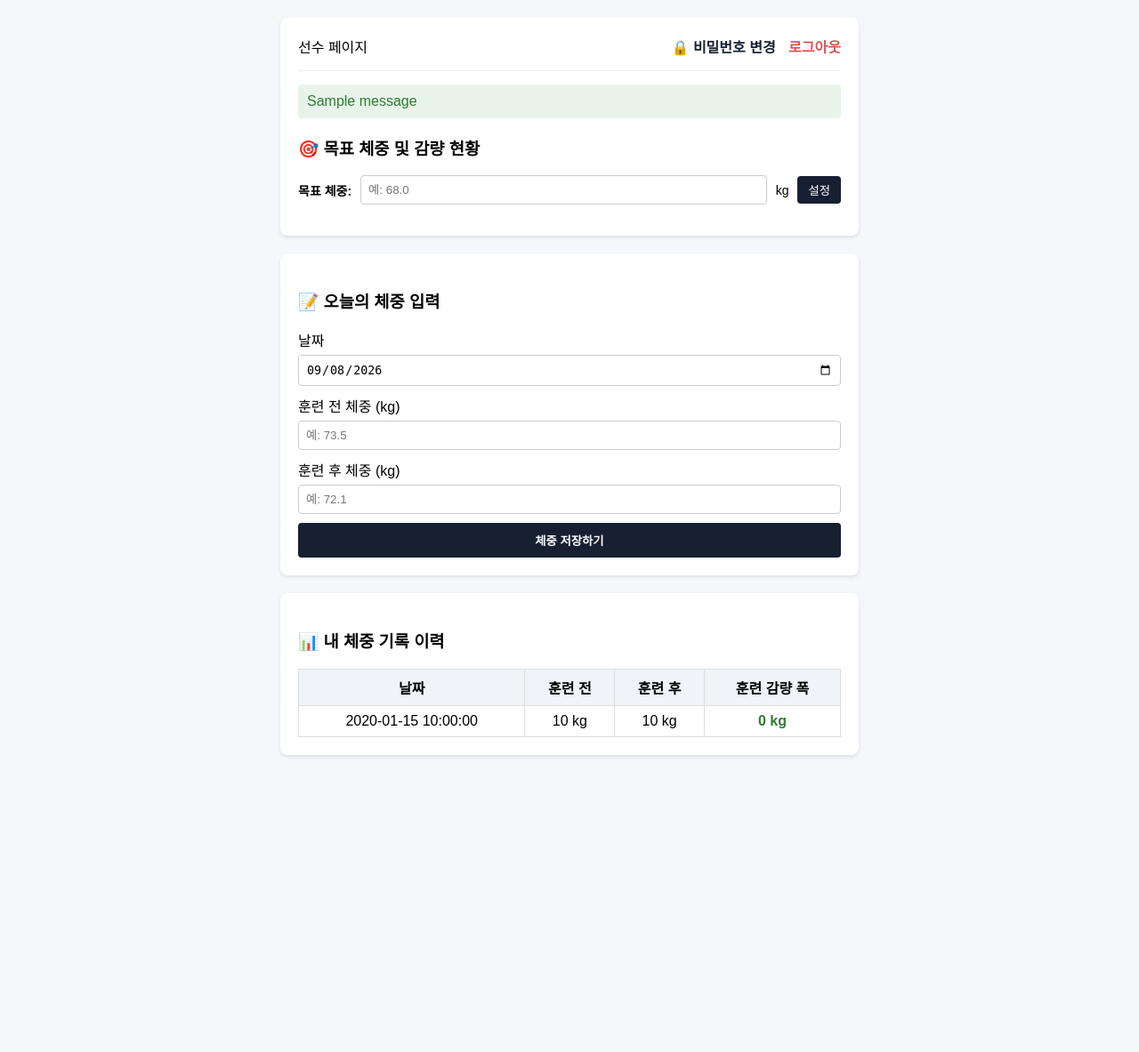
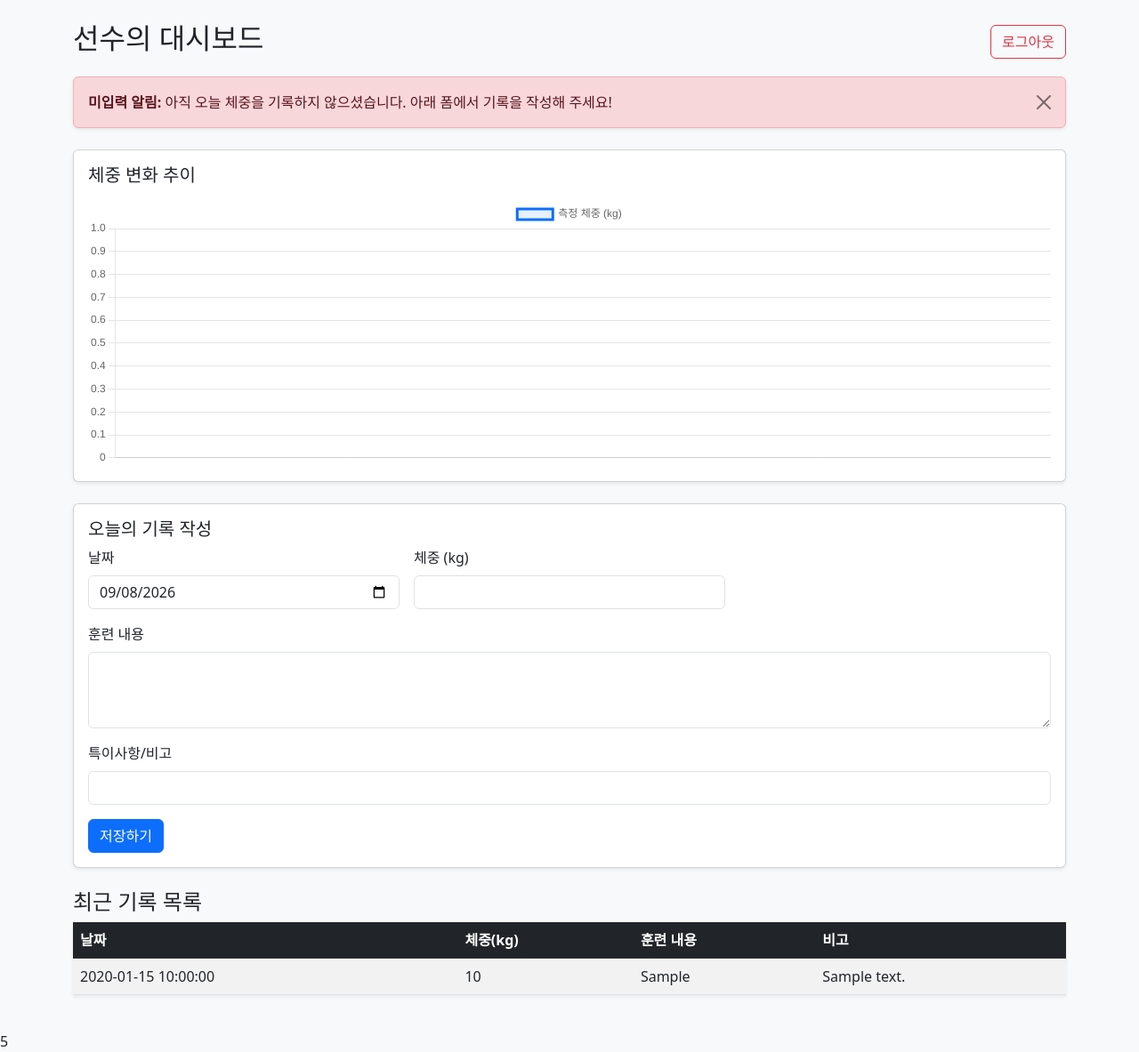
Before and after one commit to Misokim12/weight-tracker, a Python web app: template templates/index.html in a window 1280 px wide. Shown: the whole page at 89% size. Before the commit the page ends 851 px from the top, so only its background shows below. Run offline with Jinja, Linux system fonts and the light colour scheme; the template is opened without the code that fills it: most values are stand-ins (such as "Sample title", 1, 10 or a date in 2020); one stand-in notice (Sample message) is shown.

Commit message:
Update index.html

```diff
--- a/templates/index.html
+++ b/templates/index.html
@@ -2,152 +2,136 @@
 <html lang="ko">
 <head>
 <meta charset="UTF-8">
-    <meta name="viewport" content="width=device-width, initial-scale=1.0">
-    <title>선수 체중 기록 시스템</title>
-    <style>
-        body { font-family: sans-serif; padding: 20px; max-width: 650px; margin: 0 auto; background-color: #f5f7fb; }
-        .card { background: white; padding: 20px; border-radius: 8px; box-shadow: 0 2px 4px rgba(0,0,0,0.1); margin-bottom: 20px; }
-        .nav { display: flex; justify-content: space-between; align-items: center; border-bottom: 1px solid #eee; padding-bottom: 15px; margin-bottom: 15px; }
-        a { color: #172033; text-decoration: none; font-weight: bold; margin-left: 10px; }
-
-        /* 감량 요약 카드 스타일 */
-        .summary-grid { display: grid; grid-template-columns: 1fr 1fr 1fr; gap: 10px; text-align: center; margin-top: 15px; }
-        .stat-box { background: #f8f9fa; padding: 12px; border-radius: 6px; border: 1px solid #e9ecef; }
-        .stat-label { font-size: 12px; color: #6c757d; margin-bottom: 5px; }
-        .stat-val { font-size: 18px; font-weight: bold; color: #172033; }
-
-        /* 프로그레스 바 */
-        .progress-container { width: 100%; background-color: #e9ecef; border-radius: 10px; height: 12px; margin-top: 15px; overflow: hidden; }
-        .progress-bar { height: 100%; background-color: #2e7d32; border-radius: 10px; transition: width 0.3s ease; }
-
-        table { width: 100%; border-collapse: collapse; margin-top: 10px; }
-        th, td { border: 1px solid #ddd; padding: 8px; text-align: center; }
-        th { background-color: #f0f4f8; }
-        input[type="number"], input[type="date"] { width: 100%; padding: 8px; box-sizing: border-box; margin-top: 5px; margin-bottom: 10px; border: 1px solid #ccc; border-radius: 4px; }
-        .btn { width: 100%; padding: 10px; background: #172033; color: white; border: none; border-radius: 4px; cursor: pointer; font-weight: bold; }
-        .btn-sm { padding: 6px 12px; background: #172033; color: white; border: none; border-radius: 4px; cursor: pointer; }
-        .msg { background: #e8f4ea; color: #2e7d32; padding: 10px; border-radius: 4px; margin-bottom: 15px; }
-    </style>
+<title>체중 및 훈련일지 기록</title>
+<link href="https://cdn.jsdelivr.net/npm/bootstrap@5.3.0/dist/css/bootstrap.min.css" rel="stylesheet">
+<script src="https://cdn.jsdelivr.net/npm/chart.js"></script>
 </head>
-<body>
-    <div class="card">
-        <div class="nav">
-            <div><strong>{{ current_user.name }}</strong> 선수 페이지</div>
-            <div>
-                <a href="{{ url_for('change_password') }}">🔒 비밀번호 변경</a>
-                <a href="{{ url_for('logout') }}" style="color:#d9534f;">로그아웃</a>
+<body class="bg-light">
+<div class="container py-4">
+<div class="d-flex justify-content-between align-items-center mb-3">
+<h2>{{ current_user.name }} 선수의 대시보드</h2>
+<a href="{{ url_for('logout') }}" class="btn btn-outline-danger">로그아웃</a>
 </div>
+<!-- Today Record Alert (체중 미입력 경고 바) -->
+{% if not has_today_record %}
+<div class="alert alert-danger alert-dismissible fade show shadow-sm mb-4" role="alert">
+<strong> 미입력 알림:</strong> 아직 오늘 체중을 기록하지 않으셨습니다. 아래 폼에서 기록을 작성해 주세요!
+<button type="button" class="btn-close" data-bs-dismiss="alert" aria-label="Close"></button>
+</div>
+{% else %}
+<div class="alert alert-success alert-dismissible fade show shadow-sm mb-4" role="alert">
+<strong> 기록 완료:</strong> 오늘 체중 측정이 이미 완료되었습니다.
+<button type="button" class="btn-close" data-bs-dismiss="alert" aria-label="Close"></button>
 </div>
 
-        {% with messages = get_flashed_messages(with_categories=true) %}
-          {% if messages %}
-            {% for category, message in messages %}
-              <div class="msg">{{ message }}</div>
-            {% endfor %}
+4
+
 {% endif %}
-        {% endwith %}
-
-        <!-- 목표 체중 및 감량 달성도 요약 -->
-        <h3>🎯 목표 체중 및 감량 현황</h3>
-        <form action="{{ url_for('set_target_weight') }}" method="POST" style="display:flex; gap:10px; align-items:center; margin-bottom: 15px;">
-            <label style="font-size:14px; white-space:nowrap;"><strong>목표 체중:</strong></label>
-            <input type="number" step="0.1" name="target_weight" placeholder="예: 68.0" value="{{ current_user.target_weight if current_user.target_weight else '' }}" style="margin:0;" required>
-            <span style="font-size:14px;">kg</span>
-            <button type="submit" class="btn-sm" style="white-space:nowrap;">설정</button>
-        </form>
-
-        {% if current_user.target_weight %}
-        <div class="summary-grid">
-            <div class="stat-box">
-                <div class="stat-label">현재 체중</div>
-                <div class="stat-val">{{ latest_weight if latest_weight else '-' }} kg</div>
-            </div>
-            <div class="stat-box">
-                <div class="stat-label">목표 체중</div>
-                <div class="stat-val" style="color:#2e7d32;">{{ current_user.target_weight }} kg</div>
-            </div>
-            <div class="stat-box">
-                <div class="stat-label">목표까지 남은 체중</div>
-                <div class="stat-val" style="color: {% if remaining_weight and remaining_weight <= 0 %}#2e7d32{% else %}#d9534f{% endif %};">
-                    {% if remaining_weight is not none %}
-                        {% if remaining_weight <= 0 %}
-                            목표 달성! 🎉
-                        {% else %}
-                            -{{ remaining_weight }} kg
-                        {% endif %}
-                    {% else %}
-                        -
-                    {% endif %}
+<!-- 체중 변화 그래프 카드 -->
+<div class="card mb-4 shadow-sm">
+<div class="card-body">
+<h5 class="card-title mb-3"> 체중 변화 추이</h5>
+<div style="position: relative; height: 300px; width: 100%;">
+<canvas id="weightChart"></canvas>
 </div>
 </div>
 </div>
-
-        <div style="margin-top:15px; font-size:13px; color:#555; display:flex; justify-content:space-between;">
-            <span>목표 달성률</span>
-            <span><strong>{{ progress_pct }}%</strong></span>
+<!-- 오늘 기록 작성 폼 -->
+<div class="card mb-4 shadow-sm">
+<div class="card-body">
+<h5 class="card-title">오늘의 기록 작성</h5>
+<form action="{{ url_for('athlete_dashboard') }}" method="POST">
+<div class="row g-3">
+<div class="col-md-4">
+<label class="form-label">날짜</label>
+<input type="date" name="date" class="form-control" required>
 </div>
-        <div class="progress-container">
-            <div class="progress-bar" style="width: {{ progress_pct }}%;"></div>
+<div class="col-md-4">
+<label class="form-label">체중 (kg)</label>
+<input type="number" step="0.1" name="weight" class="form-control" required>
 </div>
-        {% endif %}
+<div class="col-md-12">
+<label class="form-label">훈련 내용</label>
+<textarea name="training_log" class="form-control" rows="3"></textarea>
 </div>
-
-    <!-- 오늘 체중 기록 입력 -->
-    <div class="card">
-        <h3>📝 오늘의 체중 입력</h3>
-        <form action="{{ url_for('record_weight') }}" method="POST">
-            <label>날짜</label>
-            <input type="date" name="date" required id="today-date">
-
-            <label>훈련 전 체중 (kg)</label>
-            <input type="number" step="0.1" name="weight_before" placeholder="예: 73.5">
-
-            <label>훈련 후 체중 (kg)</label>
-            <input type="number" step="0.1" name="weight_after" placeholder="예: 72.1">
-
-            <button type="submit" class="btn">체중 저장하기</button>
+<div class="col-md-12">
+<label class="form-label">특이사항/비고</label>
+<input type="text" name="notes" class="form-control">
+</div>
+</div>
+<button type="submit" class="btn btn-primary mt-3">저장하기</button>
 </form>
 </div>
-
-    <!-- 과거 기록 표 -->
-    <div class="card">
-        <h3>📊 내 체중 기록 이력</h3>
-        <table>
-            <thead>
+</div>
+<!-- 최근 기록 테이블 -->
+<h4 class="mb-2">최근 기록 목록</h4>
+<table class="table table-striped table-hover bg-white shadow-sm">
+<thead class="table-dark">
 <tr>
 <th>날짜</th>
-                    <th>훈련 전</th>
-                    <th>훈련 후</th>
-                    <th>훈련 감량 폭</th>
+<th>체중(kg)</th>
+<th>훈련 내용</th>
+<th>비고</th>
 </tr>
 </thead>
 <tbody>
 {% for r in records %}
 <tr>
 <td>{{ r.date }}</td>
-                    <td>{{ r.weight_before if r.weight_before else '-' }} kg</td>
-                    <td>{{ r.weight_after if r.weight_after else '-' }} kg</td>
-                    <td>
-                        {% if r.weight_before and r.weight_after %}
-                            <span style="color:#2e7d32; font-weight:bold;">
-                                {{ (r.weight_after - r.weight_before) | round(2) }} kg
-                            </span>
-                        {% else %}
-                            -
-                        {% endif %}
-                    </td>
-                </tr>
-                {% else %}
-                <tr>
-                    <td colspan="4">아직 기록된 체중 데이터가 없습니다.</td>
+<td>{{ r.weight }}</td>
+<td>{{ r.training_log }}</td>
+<td>{{ r.notes }}</td>
 </tr>
 {% endfor %}
 </tbody>
 </table>
 </div>
 
+5
+
+<script src="https://cdn.jsdelivr.net/npm/bootstrap@5.3.0/dist/js/bootstrap.bundle.min.js"></script>
 <script>
-        document.getElementById('today-date').value = new Date().toISOString().substring(0, 10);
+// 오늘 날짜 자동 입력
+document.querySelector('input[type="date"]').valueAsDate = new Date();
+// 브라우저 팝업 푸시 알림
+if (!{{ 'true' if has_today_record else 'false' }}) {
+if (Notification.permission === "granted") {
+new Notification("체중 기록 알림 ", {
+body: "오늘 체중 측정을 잊지 말고 기록해 주세요!"
+});
+} else if (Notification.permission !== "denied") {
+Notification.requestPermission();
+}
+}
+// Chart.js 시각화
+const dates = {{ dates_json | safe }};
+const weights = {{ weights_json | safe }};
+const targetWeight = {{ current_user.target_weight or 'null' }};
+const ctx = document.getElementById('weightChart').getContext('2d');
+const datasets = [{
+label: '측정 체중 (kg)',
+data: weights,
+borderColor: '#0d6efd',
+backgroundColor: 'rgba(13, 110, 253, 0.1)',
+fill: true,
+tension: 0.2,
+pointRadius: 5
+}];
+if (targetWeight !== null) {
+datasets.push({
+label: '목표 체중 (kg)',
+data: Array(dates.length).fill(targetWeight),
+borderColor: '#dc3545',
+borderDash: [5, 5],
+pointRadius: 0,
+fill: false
+});
+}
+new Chart(ctx, {
+type: 'line',
+data: { labels: dates, datasets: datasets },
+options: { responsive: true, maintainAspectRatio: false }
+});
 </script>
 </body>
 </html>
```
Lines whose indentation alone changed are shown as unchanged.
